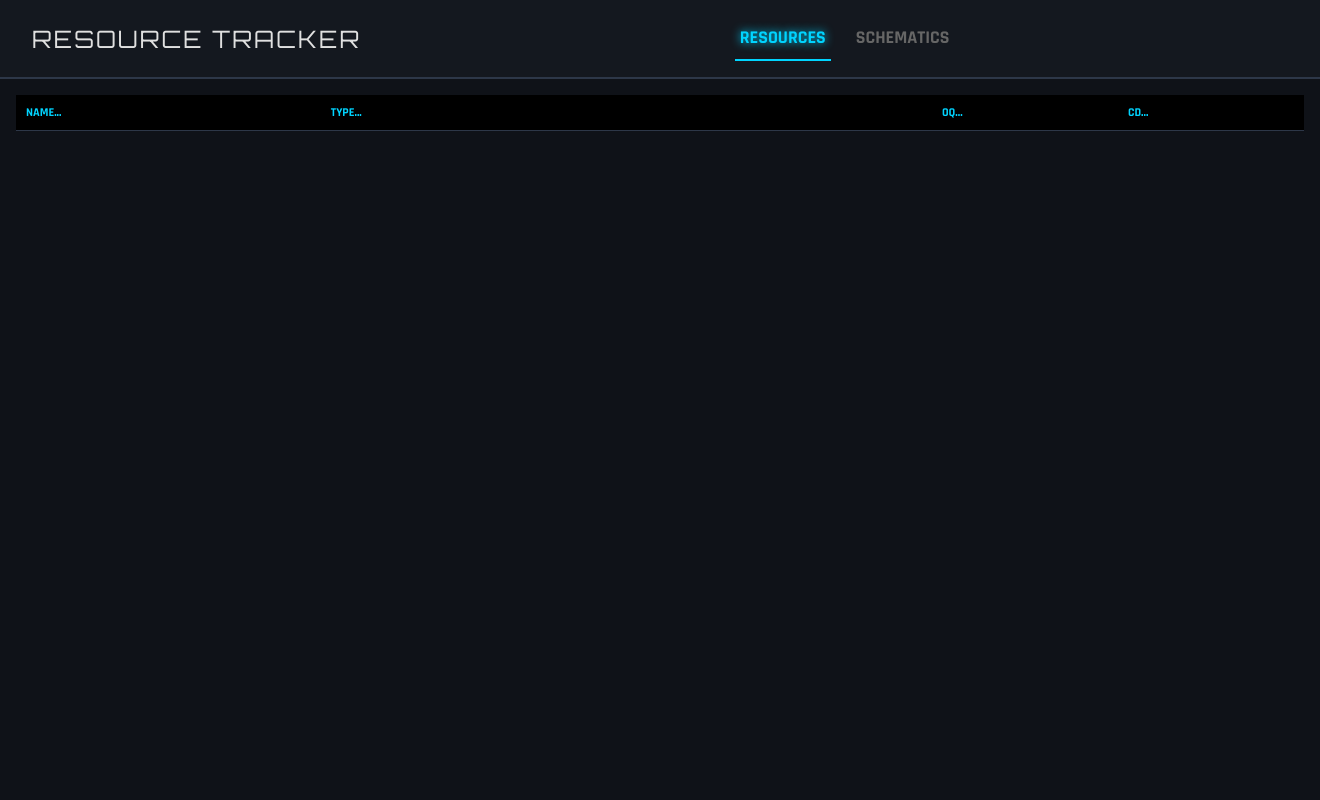
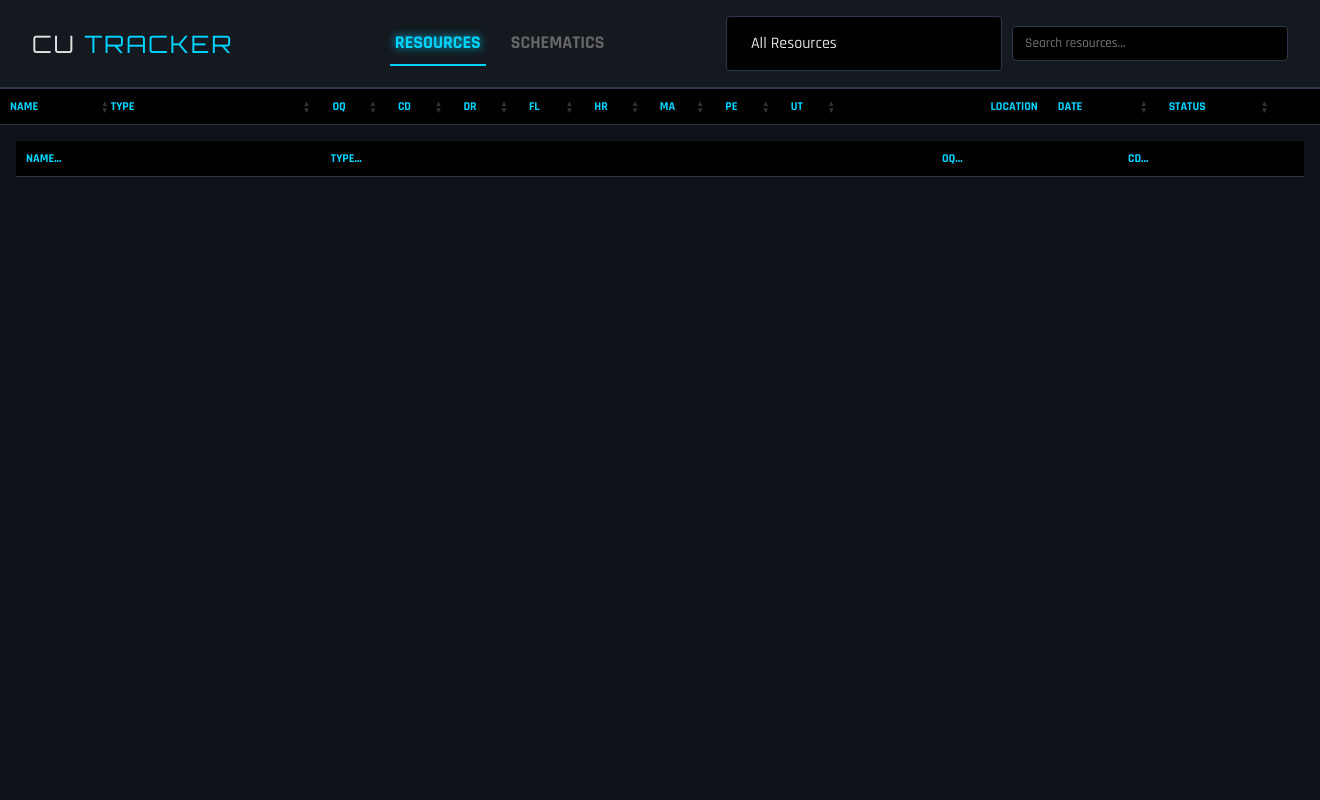
Before and after one commit to gladiatordan/ResourceTracker, a Flask app: page / in a window 1320 px wide. Run offline with Flask 3, Linux system fonts and the light colour scheme; data that the repository does not hold is empty; some libraries are stand-ins or nearby versions.

Commit message:
refactor

```diff
--- a/templates/index.html
+++ b/templates/index.html
@@ -12,18 +12,47 @@
 <body>
     <div class="app-container">
         <header class="main-header">
-            <div class="logo">RESOURCE TRACKER</div>
+			<div class="logo">CU <span>TRACKER</span></div>
 			<nav class="top-nav">
 				<button class="nav-btn active" data-target="resources-container">RESOURCES</button>
 				<button class="nav-btn" data-target="schematics-container">SCHEMATICS</button>
 			</nav>
+
 			<div class="header-controls">
+				<div class="search-group">
+					<div class="custom-dropdown" id="taxonomy-dropdown" onclick="toggleDropdown()">
+						<div class="dropdown-selected">All Resources</div>
+						<div class="dropdown-list" id="taxonomy-list">
+							</div>
+					</div>
+					<input type="text" class="search-input" placeholder="Search resources...">
+				</div>
 			</div>
 		</header>
 
 		<main id="main-content">
 			<section id="resources-container" class="page-container active">
 				<table class="resource-table">
+					<thead>
+						<tr>
+							<th class="col-name"><div class="sort-header" onclick="toggleSort('name')">NAME <div class="sort-btns"><span class="up">▲</span><span class="down">▼</span></div></div></th>
+							<th class="col-type"><div class="sort-header" onclick="toggleSort('type')">TYPE <div class="sort-btns"><span class="up">▲</span><span class="down">▼</span></div></div></th>
+							<th class="col-stat"><div class="sort-header" onclick="toggleSort('res_oq')">OQ <div class="sort-btns"><span class="up">▲</span><span class="down">▼</span></div></div></th>
+							<th class="col-stat"><div class="sort-header" onclick="toggleSort('res_cd')">CD <div class="sort-btns"><span class="up">▲</span><span class="down">▼</span></div></div></th>
+							<th class="col-stat"><div class="sort-header" onclick="toggleSort('res_dr')">DR <div class="sort-btns"><span class="up">▲</span><span class="down">▼</span></div></div></th>
+							<th class="col-stat"><div class="sort-header" onclick="toggleSort('res_fl')">FL <div class="sort-btns"><span class="up">▲</span><span class="down">▼</span></div></div></th>
+							<th class="col-stat"><div class="sort-header" onclick="toggleSort('res_hr')">HR <div class="sort-btns"><span class="up">▲</span><span class="down">▼</span></div></div></th>
+							<th class="col-stat"><div class="sort-header" onclick="toggleSort('res_ma')">MA <div class="sort-btns"><span class="up">▲</span><span class="down">▼</span></div></div></th>
+							<th class="col-stat"><div class="sort-header" onclick="toggleSort('res_pe')">PE <div class="sort-btns"><span class="up">▲</span><span class="down">▼</span></div></div></th>
+							<th class="col-stat"><div class="sort-header" onclick="toggleSort('res_ut')">UT <div class="sort-btns"><span class="up">▲</span><span class="down">▼</span></div></div></th>
+							<th class="col-loc">LOCATION</th>
+							<th class="col-date"><div class="sort-header" onclick="toggleSort('spawned_at')">DATE <div class="sort-btns"><span class="up">▲</span><span class="down">▼</span></div></div></th>
+							<th class="col-status"><div class="sort-header" onclick="toggleSort('is_active')">STATUS <div class="sort-btns"><span class="up">▲</span><span class="down">▼</span></div></div></th>
+							<th class="col-spacer"></th>
+						</tr>
+					</thead>
+					<tbody id="resource-log-body">
+						</tbody>
 				</table>
 			</section>
 
```
Lines whose indentation alone changed are shown as unchanged.
